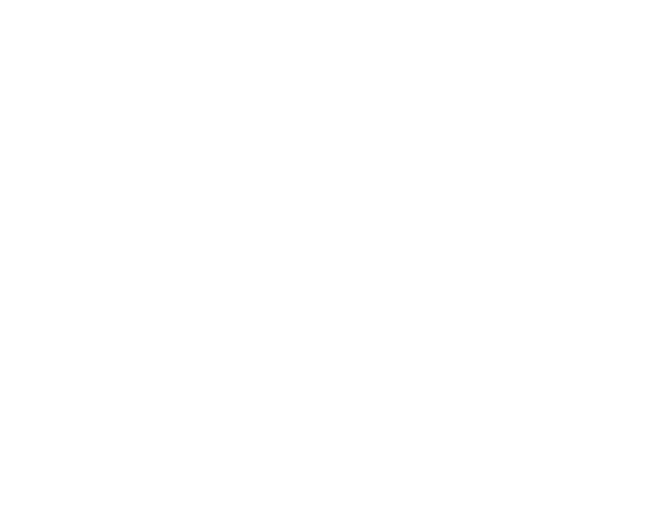
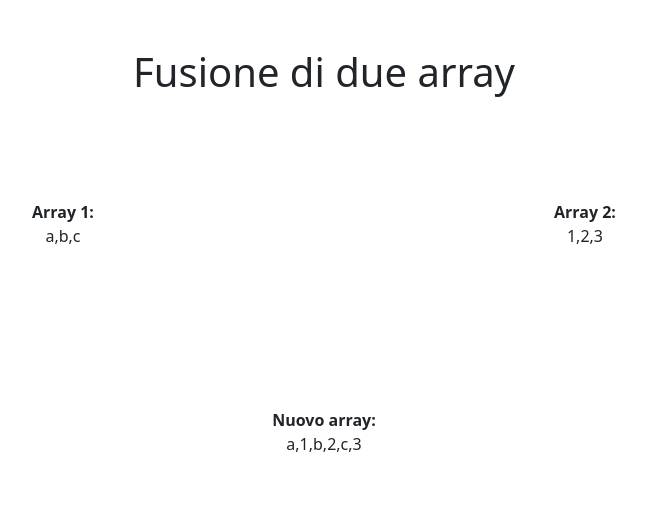
Before and after one commit to vi-ser/js-jsnacks-blocco-3, a plain HTML site: page jsnack2/index.html in a window 1280 px wide. Shown: the whole page, without its empty margins (316-962 px from the left). Drawn offline with nearby package versions, Linux system fonts and the light colour scheme.

Commit message:
Snack 2 completato

```diff
--- a/jsnack2/index.html
+++ b/jsnack2/index.html
@@ -4,11 +4,41 @@
 <head>
     <meta charset="UTF-8">
     <meta name="viewport" content="width=device-width, initial-scale=1.0">
+
+    <!-- bootstrap -->
+    <link href="https://cdn.jsdelivr.net/npm/bootstrap@5.3.2/dist/css/bootstrap.min.css" rel="stylesheet"
+        integrity="sha384-T3c6CoIi6uLrA9TneNEoa7RxnatzjcDSCmG1MXxSR1GAsXEV/Dwwykc2MPK8M2HN" crossorigin="anonymous">
+
     <title>Snack 2</title>
 </head>
 
 <body>
 
+    <div class="container">
+        <h1 class="text-center mt-5">Fusione di due array</h1>
+        <div class="row p-5 d-flex justify-content-center">
+            <div class="col py-5 d-flex flex-column justify-content-center align-items-center">
+                <strong class="">Array 1:</strong>
+                <p id="first-array"></p>
+            </div>
+            <div class="col py-5 d-flex flex-column justify-content-center align-items-center">
+                <strong class="">Array 2:</strong>
+                <p id="second-array"></p>
+            </div>
+        </div>
+        <div class="row p-5 d-flex justify-content-center">
+            <div class="col d-flex flex-column justify-content-center align-items-center">
+                <strong class="">Nuovo array:</strong>
+                <p id="output"></p>
+            </div>
+        </div>
+    </div>
+
+
+    <!-- bootstrap -->
+    <script src="https://cdn.jsdelivr.net/npm/bootstrap@5.3.2/dist/js/bootstrap.bundle.min.js"
+        integrity="sha384-C6RzsynM9kWDrMNeT87bh95OGNyZPhcTNXj1NW7RuBCsyN/o0jlpcV8Qyq46cDfL"
+        crossorigin="anonymous"></script>
 
     <script src="./js/script.js"></script>
 </body>
--- a/jsnack2/js/script.js
+++ b/jsnack2/js/script.js
@@ -2,3 +2,30 @@
 Snack 2:
 Scrivi una funzione che fonda due array presi come parametri (date per scontato che abbiano lo stesso numero di elementi) prendendo alternativamente gli elementi da uno e dall’altro
 */
+const firstArrayEl = document.querySelector("#first-array");
+const secondArrayEl = document.querySelector("#second-array");
+const outputEl = document.querySelector("#output");
+
+const array1 = ["a", "b", "c"];
+const array2 = ["1", "2", "3"];
+let arrayMerged = [];
+
+firstArrayEl.innerHTML = array1;
+secondArrayEl.innerHTML = array2;
+
+// assegno alla variabile il risultato della funzione merge
+arrayMerged = merge(array1, array2);
+console.log(arrayMerged);
+
+outputEl.innerHTML = arrayMerged;
+
+function merge(a, b) {
+
+    // pusho l'i-esimo elemento di ogni array nel nuovo array
+    for (let i = 0; i < a.length; i++) {
+        arrayMerged.push(a[i]);
+        arrayMerged.push(b[i]);
+    }
+
+    return arrayMerged;
+}
```
